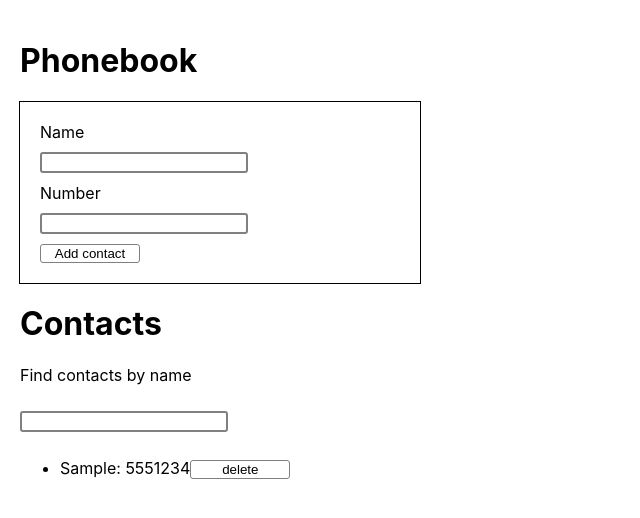
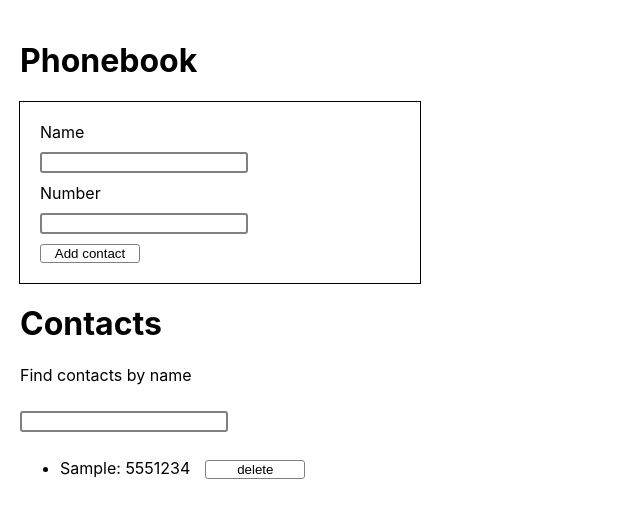
Before and after one commit to DimaMirk/goit-react-hw-02-phonebook, a React (Create React App) app: page / in a window 1280 px wide. Both pictures are taken after typing "Sample", "5551234" into the empty fields and a click on the button "Add contact". Shown: the top 518 px of the page, without its empty margins (0-640 px from the left). Built offline with nearby package versions, Linux system fonts and the light colour scheme.

Commit message:
add propTypes and style module

```diff
--- a/package.json
+++ b/package.json
@@ -9,7 +9,6 @@
     "@testing-library/user-event": "^13.5.0",
     "gh-pages": "^3.2.3",
     "nanoid": "^3.3.1",
-    "prop-types": "^15.8.1",
     "react": "^17.0.2",
     "react-dom": "^17.0.2",
     "react-scripts": "5.0.0",
@@ -43,6 +42,6 @@
     ]
   },
   "devDependencies": {
-    "prop-types": "^15.7.2"
+    "prop-types": "^15.8.1"
   }
 }
--- a/src/components/ContactForm/ContactForm.js
+++ b/src/components/ContactForm/ContactForm.js
@@ -1,4 +1,5 @@
 import { Component } from 'react';
+import propTypes from 'prop-types';
 
 class ContactForm extends Component {
   state = {
@@ -56,3 +57,7 @@ class ContactForm extends Component {
   }
 }
 export default ContactForm;
+
+ContactForm.propTypes = {
+  addContacts: propTypes.func,
+};
--- a/src/components/ContactList/ContactList.js
+++ b/src/components/ContactList/ContactList.js
@@ -1,4 +1,6 @@
 import { Component } from 'react';
+import s from './ContactList.module.css';
+import propTypes from 'prop-types';
 
 class ContactList extends Component {
   render() {
@@ -7,7 +9,10 @@ class ContactList extends Component {
         {this.props.visibleContacts.map(contact => (
           <li key={contact.id}>
             {contact.name}: {contact.number}
-            <button onClick={() => this.props.deleteContact(contact.id)}>
+            <button
+              className={s.deleteBtn}
+              onClick={() => this.props.deleteContact(contact.id)}
+            >
               delete
             </button>
           </li>
@@ -17,3 +22,7 @@ class ContactList extends Component {
   }
 }
 export default ContactList;
+
+ContactList.propTypes = {
+  visibleContacts: propTypes.array,
+};
--- /dev/null
+++ b/src/components/ContactList/ContactList.module.css
@@ -0,0 +1,3 @@
+.deleteBtn {
+  margin-left: 15px;
+}
--- a/src/components/Filter/Filter.js
+++ b/src/components/Filter/Filter.js
@@ -1,4 +1,5 @@
 import { Component } from 'react';
+import propTypes from 'prop-types';
 
 class Filter extends Component {
   render() {
@@ -12,3 +13,7 @@ class Filter extends Component {
 }
 
 export default Filter;
+
+Filter.propTypes = {
+  addFilterValue: propTypes.func,
+};
```
